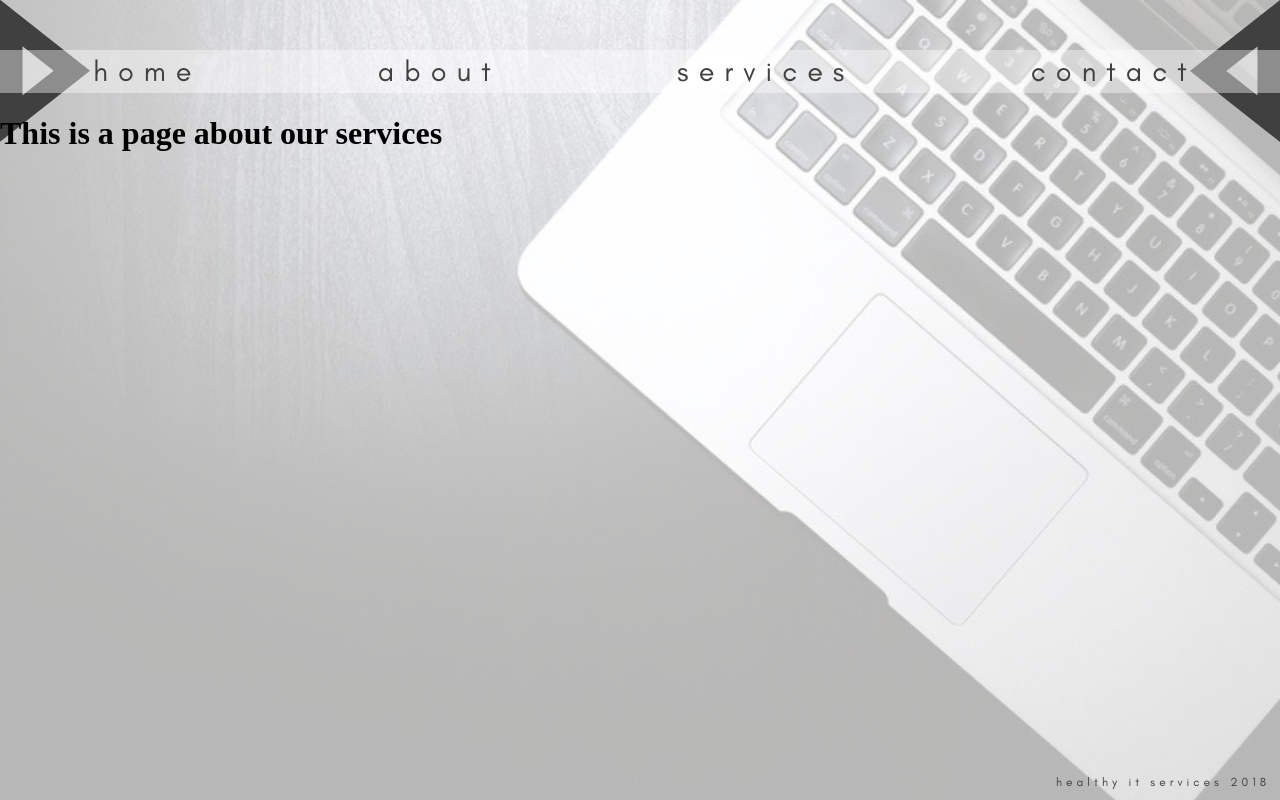
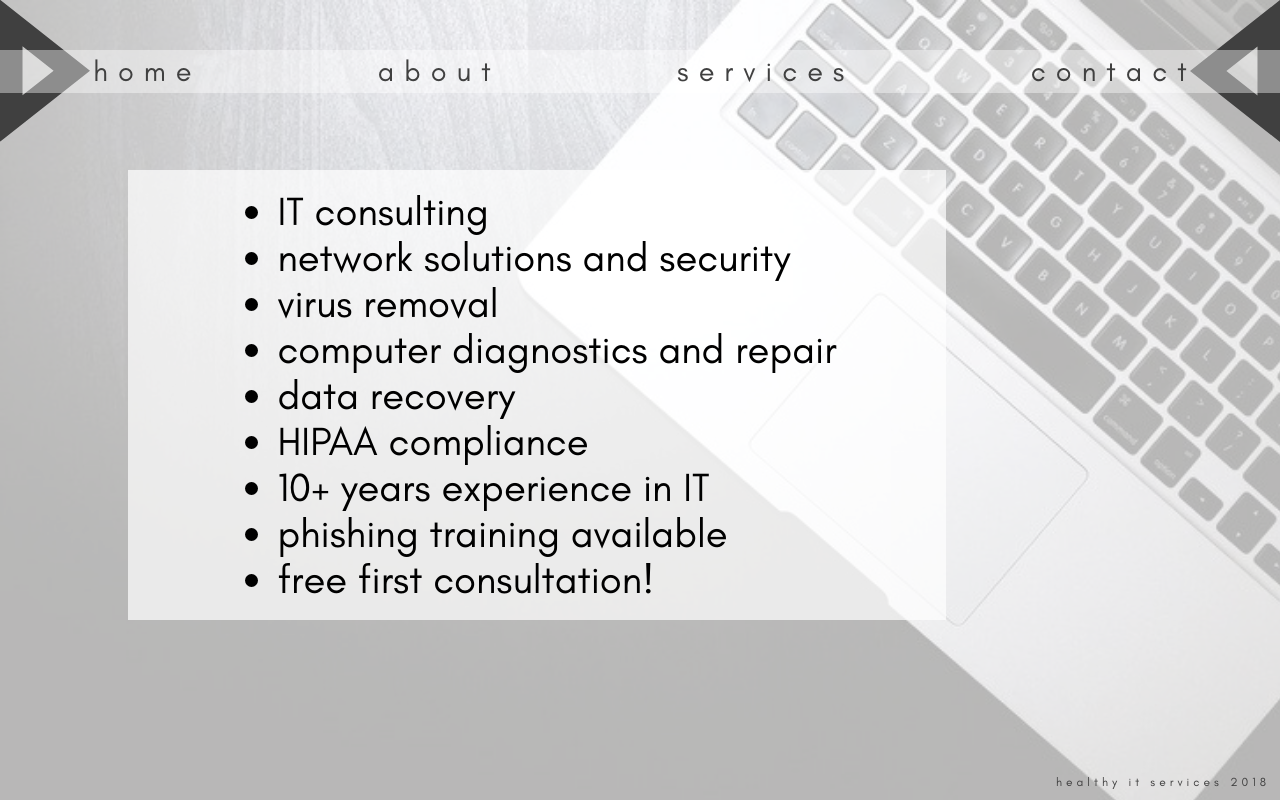
Before and after one commit to DrLeeroyPhD/healthy-it-services, a Vue app: page /#/services in a window 1280 px wide. Built offline with nearby package versions, Linux system fonts and the light colour scheme.

Commit message:
Added services page

```diff
--- a/src/views/Services.vue
+++ b/src/views/Services.vue
@@ -1,5 +1,33 @@
 <template>
-  <div class="services">
-    <h1>This is a page about our services</h1>
+  <div class="services page">
+    <ul>
+      <li>IT consulting</li>
+      <li>network solutions and security</li>
+      <li>virus removal</li>
+      <li>computer diagnostics and repair</li>
+      <li>data recovery</li>
+      <li>HIPAA compliance</li>
+      <li>10+ years experience in IT</li>
+      <li>phishing training available</li>
+      <li>free first consultation!</li>
+    </ul>
   </div>
 </template>
+
+<style>
+  .services {
+    padding: 2px 25px;
+    background-color: rgba(255, 255, 255, 0.7);
+    width: 60%;
+    margin-left: 10%;
+    margin-top: 6%;
+    z-index: 2;
+    display: flex;
+    justify-content: space-around;
+  }
+
+  .services ul li{
+    font-family: glacial, sans-serif;
+    font-size: 2.5em;
+  }
+</style>
```
